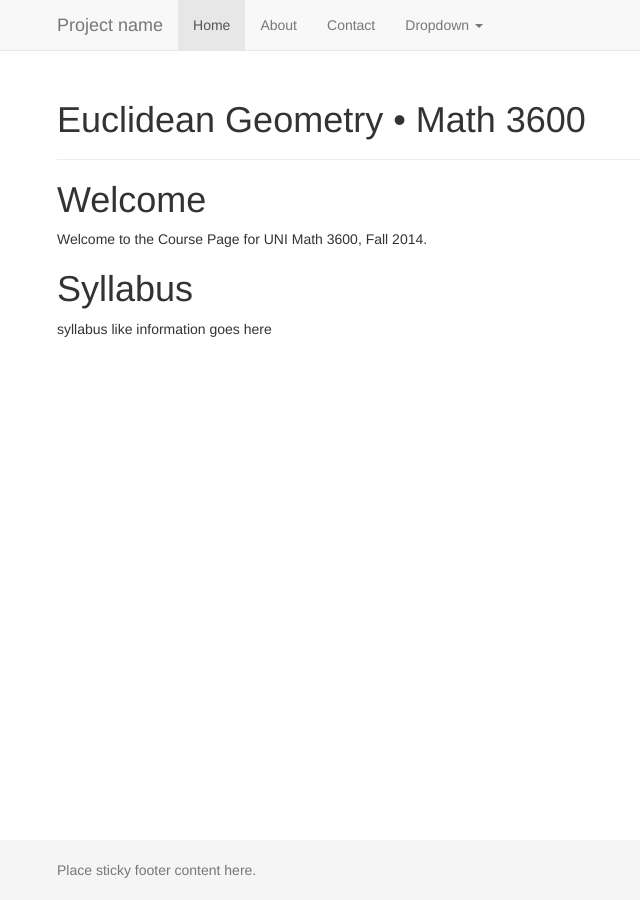
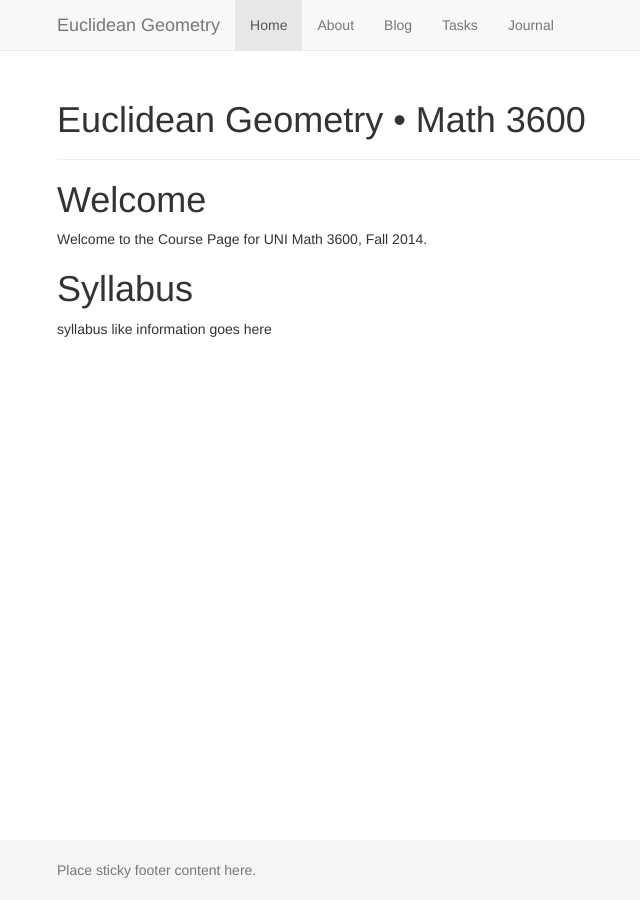
Before and after one commit to theronhitchman/euclidean-geometry, a Jekyll site: the page built from index.md, in a window 1280 px wide. Shown: the whole page, without its empty margins (13-653 px from the left). Built offline with Jekyll 4.4.1, drawn with Linux system fonts in a browser that asks for light colours; nearby versions of some CDN libraries; library files that are not in the unit come from our copies.

Commit message:
changed navbar settings

```diff
--- a/_config.yml
+++ b/_config.yml
@@ -1,4 +1,4 @@
-name: "Euclidean Geometry &bull; Math 3600"
+name: "Euclidean Geometry"
 description: "Course Page for UNI Math 3600, Fall 2014"
 
 url: "http://theronhitchman.github.io/euclidean-geometry"
--- a/_includes/header.html
+++ b/_includes/header.html
@@ -30,25 +30,15 @@
             <span class="icon-bar"></span>
             <span class="icon-bar"></span>
           </button>
-          <a class="navbar-brand" href="#">Project name</a>
+          <a class="navbar-brand" href="#">{{ site.name }}</a>
         </div>
         <div class="collapse navbar-collapse">
           <ul class="nav navbar-nav">
             <li class="active"><a href="{{ site.url }}">Home</a></li>
-            <li><a href="#about">About</a></li>
-            <li><a href="#contact">Contact</a></li>
-            <li class="dropdown">
-              <a href="#" class="dropdown-toggle" data-toggle="dropdown">Dropdown <span class="caret"></span></a>
-              <ul class="dropdown-menu" role="menu">
-                <li><a href="#">Action</a></li>
-                <li><a href="#">Another action</a></li>
-                <li><a href="#">Something else here</a></li>
-                <li class="divider"></li>
-                <li class="dropdown-header">Nav header</li>
-                <li><a href="#">Separated link</a></li>
-                <li><a href="#">One more separated link</a></li>
-              </ul>
-            </li>
+            <li><a href="{{ site.url }}/About/">About</a></li>
+            <li><a href="{{ site.url }}/Blog/">Blog</a></li>
+            <li><a href="{{ site.url }}/Tasks/">Tasks</a></li>
+            <li><a href="{{ site.url }}/Journal/">Journal</a></li>
           </ul>
         </div><!--/.nav-collapse -->
       </div>
```
